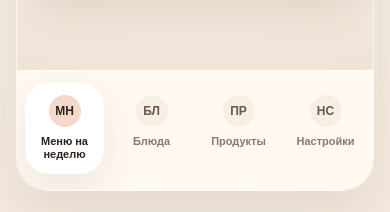
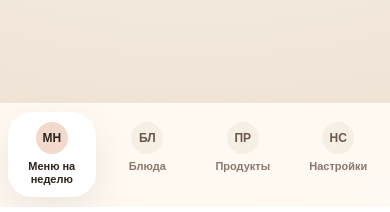
Before and after one commit to dmitriy-nqa/Plan-Eats----project, a Next.js app: page / in a window 390 px wide. Shown: the part 637-849 px from the top of the page. Built offline with nearby package versions, Linux system fonts and the light colour scheme; no server answers.

Commit message:
Finalize Stage 1 mobile shell and nav polish

```diff
--- a/app/globals.css
+++ b/app/globals.css
@@ -20,9 +20,33 @@ html {
 
 body {
   min-height: 100vh;
+  min-height: 100svh;
   margin: 0;
   color: #2f241d;
   background: transparent;
+}
+
+.app-shell-root {
+  min-height: 100vh;
+  min-height: 100svh;
+}
+
+.app-shell-frame {
+  min-height: 100vh;
+  height: 100vh;
+  min-height: 100svh;
+  max-height: 100vh;
+  height: 100svh;
+  max-height: 100svh;
+}
+
+@media (min-width: 640px) {
+  .app-shell-frame {
+    height: calc(100vh - 3rem);
+    max-height: calc(100vh - 3rem);
+    height: calc(100svh - 3rem);
+    max-height: calc(100svh - 3rem);
+  }
 }
 
 a {
--- a/components/layout/app-shell.tsx
+++ b/components/layout/app-shell.tsx
@@ -4,9 +4,9 @@ import { BottomNav } from "@/components/navigation/bottom-nav";
 
 export function AppShell({ children }: { children: ReactNode }) {
   return (
-    <div className="min-h-screen px-4 pb-6 pt-4 sm:px-6 sm:py-6">
-      <div className="mx-auto flex min-h-[calc(100vh-2rem)] max-w-[440px] flex-col overflow-hidden rounded-[2rem] border border-white/70 bg-paper-glow shadow-shell">
-        <div className="flex-1 overflow-y-auto px-4 pb-16 pt-5 sm:px-5 sm:pb-28">
+    <div className="app-shell-root sm:px-6 sm:py-6">
+      <div className="app-shell-frame flex w-full flex-col overflow-hidden bg-paper-glow sm:mx-auto sm:max-w-[440px] sm:rounded-[2rem] sm:border sm:border-white/70 sm:shadow-shell">
+        <div className="min-h-0 flex-1 overflow-y-auto overscroll-contain px-4 pb-6 pt-5 sm:px-5 sm:pb-8">
           {children}
         </div>
         <BottomNav />
--- a/components/navigation/bottom-nav.tsx
+++ b/components/navigation/bottom-nav.tsx
@@ -11,7 +11,7 @@ export function BottomNav() {
   const t = useT();
 
   return (
-    <nav className="sticky bottom-0 border-t border-white/80 bg-cream/95 px-2 pb-4 pt-3 backdrop-blur">
+    <nav className="shrink-0 border-t border-white/80 bg-cream/95 px-2 pb-[calc(env(safe-area-inset-bottom)+0.625rem)] pt-2 backdrop-blur sm:pb-[calc(env(safe-area-inset-bottom)+1rem)] sm:pt-3">
       <ul className="grid grid-cols-4 gap-2">
         {appNavigation.map((item) => {
           const isActive =
@@ -24,7 +24,7 @@ export function BottomNav() {
                 href={item.href}
                 aria-current={isActive ? "page" : undefined}
                 className={[
-                  "flex min-h-[68px] flex-col items-center justify-center rounded-3xl px-2 py-3 text-center transition",
+                  "flex min-h-[64px] flex-col items-center justify-center rounded-3xl px-2 py-2.5 text-center transition sm:min-h-[68px] sm:py-3",
                   isActive
                     ? "bg-white text-ink shadow-card"
                     : "text-cocoa/80 hover:bg-white/70 hover:text-ink",
@@ -32,7 +32,7 @@ export function BottomNav() {
               >
                 <span
                   className={[
-                    "mb-2 inline-flex h-8 w-8 items-center justify-center rounded-full text-xs font-bold",
+                    "mb-1.5 inline-flex h-8 w-8 items-center justify-center rounded-full text-xs font-bold sm:mb-2",
                     isActive ? "bg-blush text-ink" : "bg-sand text-cocoa",
                   ].join(" ")}
                 >
--- a/components/screens/shopping-list-screen.tsx
+++ b/components/screens/shopping-list-screen.tsx
@@ -27,7 +27,6 @@ import {
 import { ScreenHeader } from "@/components/ui/screen-header";
 import { SurfaceCard } from "@/components/ui/surface-card";
 import {
-  formatShoppingListCopy,
   getShoppingFlowState,
   getShoppingListCopy,
 } from "@/lib/shopping-list-copy";
@@ -361,16 +360,16 @@ export function ShoppingListScreen({
   });
   const toBuySummaryClass =
     flowState === "complete"
-      ? "bg-white/75"
+      ? "bg-white/78"
       : toBuyItems.length > 0
-        ? "border border-blush/25 bg-blush/35"
-        : "bg-white/85";
+        ? "border border-blush/18 bg-blush/22"
+        : "bg-white/82";
   const boughtSummaryClass =
     flowState === "complete"
-      ? "border border-leaf/20 bg-leaf/10"
+      ? "border border-leaf/16 bg-leaf/8"
       : boughtItems.length > 0
-        ? "border border-leaf/12 bg-white/90"
-        : "bg-white/85";
+        ? "border border-leaf/10 bg-white/88"
+        : "bg-white/82";
   const toBuyValueClass =
     flowState === "complete" ? "text-cocoa" : toBuyItems.length > 0 ? "text-ink" : "text-cocoa";
   const boughtValueClass =
@@ -430,21 +429,21 @@ export function ShoppingListScreen({
           </div>
 
           <div className="grid grid-cols-2 gap-3">
-            <div className={`rounded-[1.2rem] px-4 py-3 ${toBuySummaryClass}`}>
-              <p className="text-xs font-semibold uppercase tracking-[0.16em] text-cocoa">
+            <div className={`rounded-[1.1rem] px-3.5 py-3 ${toBuySummaryClass}`}>
+              <p className="text-[11px] font-semibold uppercase tracking-[0.14em] text-cocoa/85">
                 {copy.sections.toBuy}
               </p>
-              <p className={`mt-2 text-lg font-semibold ${toBuyValueClass}`}>
-                {formatShoppingListCopy(copy.summary.toBuy, { count: toBuyItems.length })}
+              <p className={`mt-1.5 text-base font-semibold ${toBuyValueClass}`}>
+                {toBuyItems.length}
               </p>
             </div>
 
-            <div className={`rounded-[1.2rem] px-4 py-3 ${boughtSummaryClass}`}>
-              <p className="text-xs font-semibold uppercase tracking-[0.16em] text-cocoa">
+            <div className={`rounded-[1.1rem] px-3.5 py-3 ${boughtSummaryClass}`}>
+              <p className="text-[11px] font-semibold uppercase tracking-[0.14em] text-cocoa/85">
                 {copy.sections.bought}
               </p>
-              <p className={`mt-2 text-lg font-semibold ${boughtValueClass}`}>
-                {formatShoppingListCopy(copy.summary.bought, { count: boughtItems.length })}
+              <p className={`mt-1.5 text-base font-semibold ${boughtValueClass}`}>
+                {boughtItems.length}
               </p>
             </div>
           </div>
```
